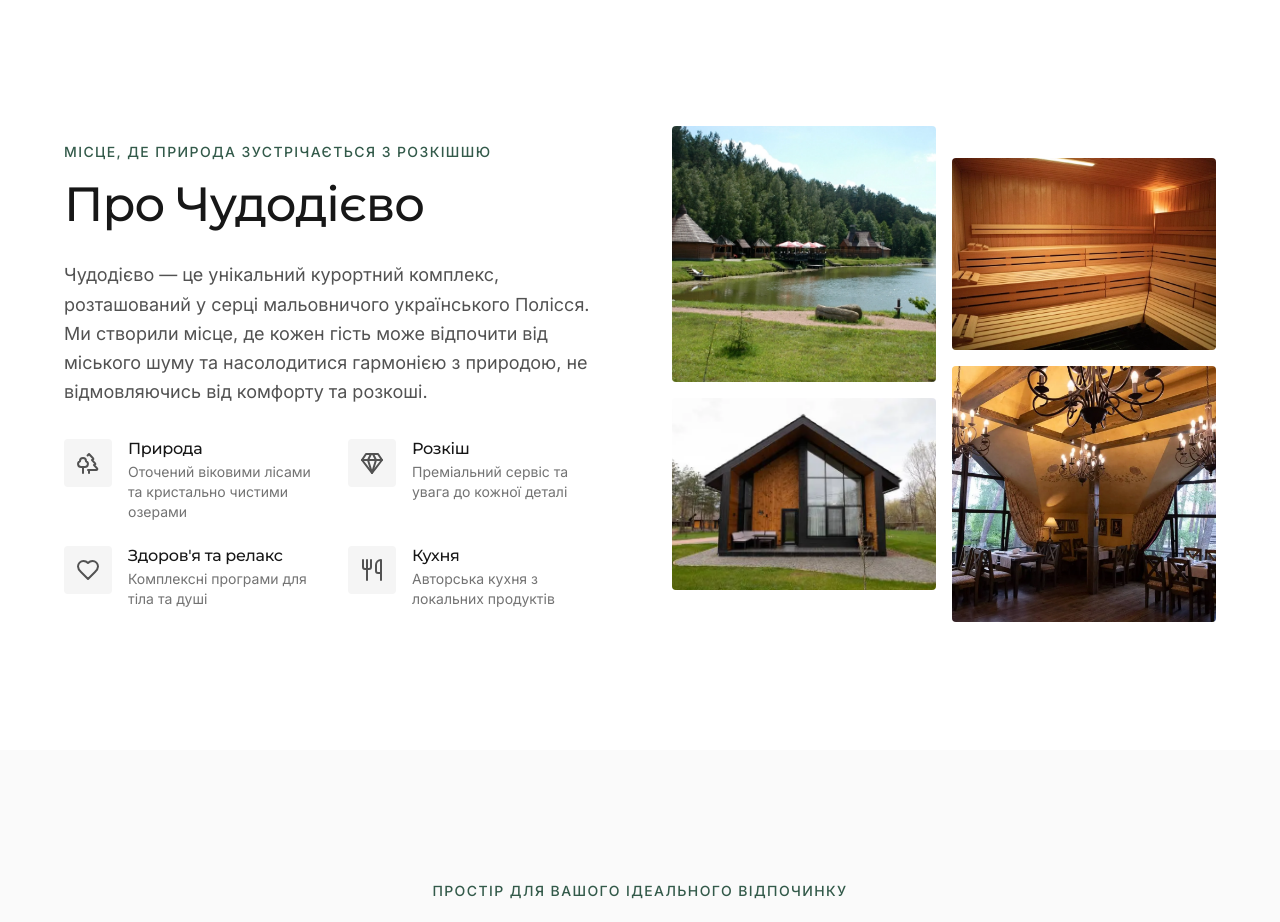
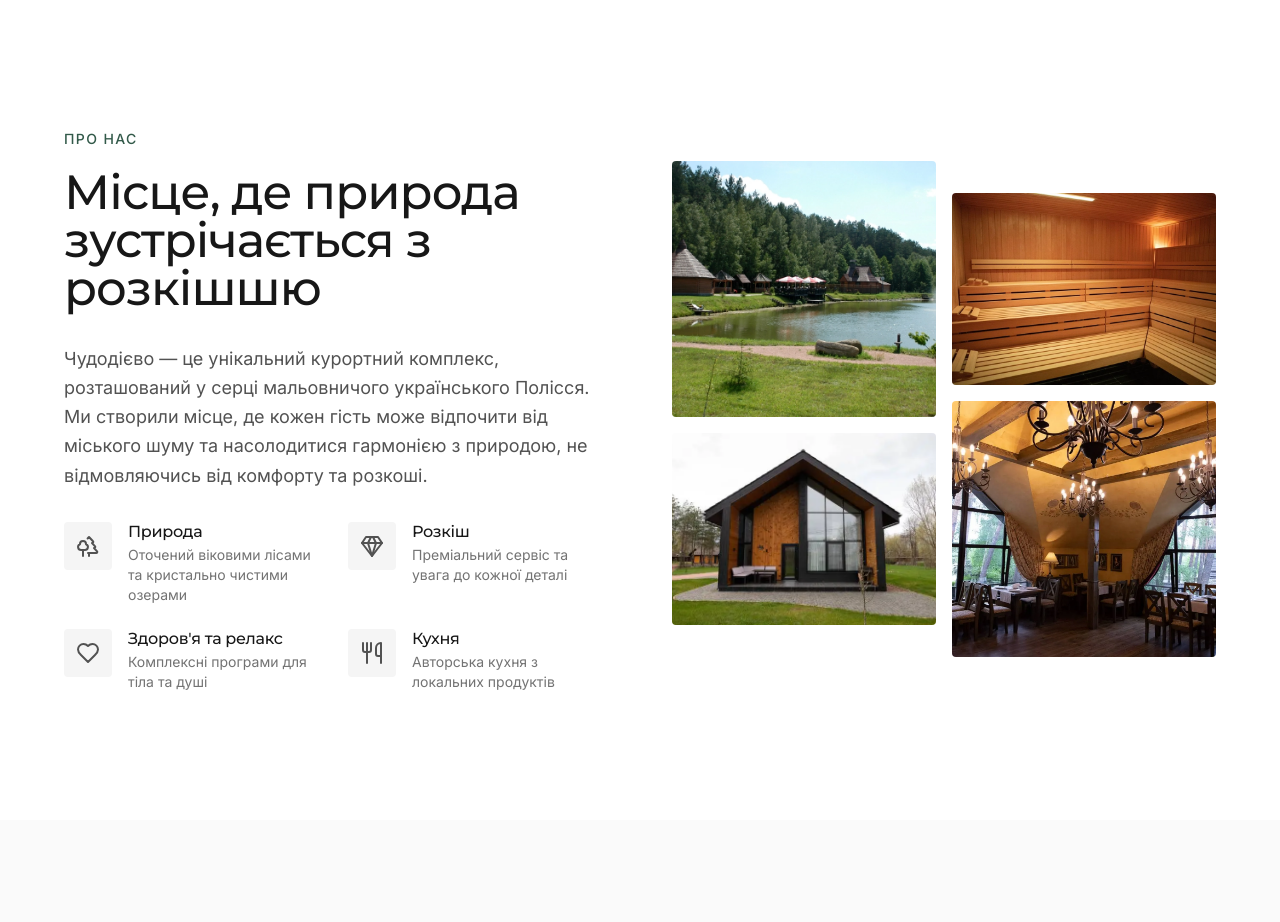
Before and after one commit to STEPS-LAB/chudodiievo-demo, a Next.js app: page / in a window 1280 px wide. Shown: the part 802-1724 px from the top of the page. Built offline with nearby package versions, Linux system fonts and the light colour scheme.

Commit message:
секція Про нас

```diff
--- a/src/components/sections/AboutSection.tsx
+++ b/src/components/sections/AboutSection.tsx
@@ -14,8 +14,8 @@ const features = [
 
 const content = {
   ua: {
-    subtitle: 'Місце, де природа зустрічається з розкішшю',
-    title: 'Про Чудодієво',
+    subtitle: 'Про нас',
+    title: 'Місце, де природа зустрічається з розкішшю',
     description: 'Чудодієво — це унікальний курортний комплекс, розташований у серці мальовничого українського Полісся. Ми створили місце, де кожен гість може відпочити від міського шуму та насолодитися гармонією з природою, не відмовляючись від комфорту та розкоші.',
     features: {
       nature: { title: 'Природа', description: 'Оточений віковими лісами та кристально чистими озерами' },
@@ -25,8 +25,8 @@ const content = {
     },
   },
   en: {
-    subtitle: 'Where Nature Meets Luxury',
-    title: 'About Chudodievo',
+    subtitle: 'About Us',
+    title: 'Where Nature Meets Luxury',
     description: 'Chudodievo is a unique resort complex located in the heart of the picturesque Ukrainian Polissia. We have created a place where every guest can escape from the city noise and enjoy harmony with nature without compromising on comfort and luxury.',
     features: {
       nature: { title: 'Nature', description: 'Surrounded by ancient forests and crystal-clear lakes' },
```
